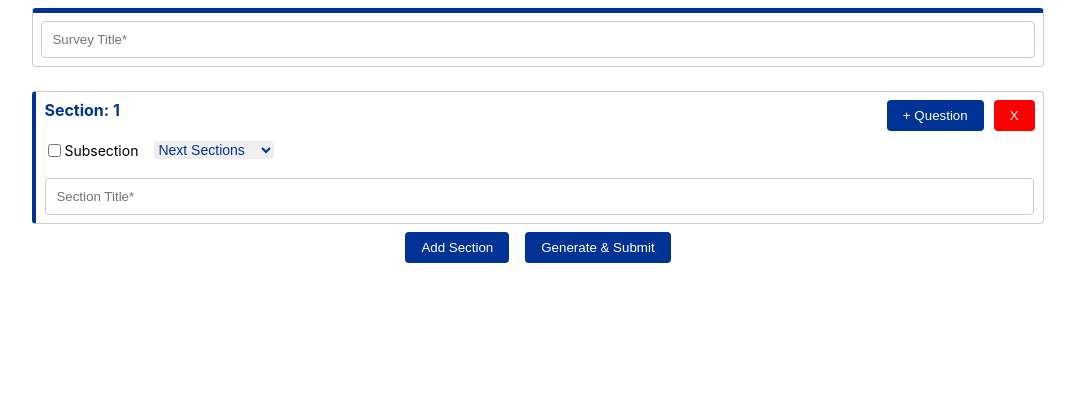
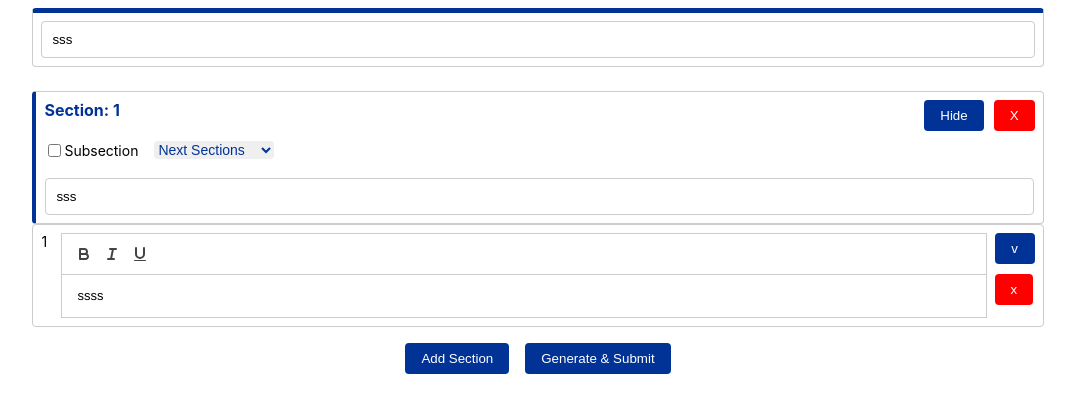
Before and after one commit to asarisoft/DynamicFormLikeGoogleForm, a React (Create React App) app: page / in a window 1280 px wide. Shown: the top 412 px of the page, without its empty margins (102-1177 px from the left). Built offline with nearby package versions, Linux system fonts and the light colour scheme.

Commit message:
update sorting

```diff
--- a/src/components/form/index.js
+++ b/src/components/form/index.js
@@ -55,8 +55,8 @@ class Form extends Component {
     window.addEventListener('message', handleMessageFromIframe);
 
     // // sample data untuk transpile form
-    // const kkk = this.buildStateFromListQuestion(sampleData);
-    // this.props.setInitialData(kkk)
+    const kkk = this.buildStateFromListQuestion(sampleData);
+    this.props.setInitialData(kkk)
   }
 
 
@@ -167,7 +167,7 @@ class Form extends Component {
       other_options: fieldData.other_options,
       min_to_select: fieldData.min_to_select,
       max_to_select: fieldData.max_to_select,
-      survey_title: surveyTitle
+      survey_title: surveyTitle,
     }
 
     if (fieldData.type === "choice") {
@@ -195,6 +195,11 @@ class Form extends Component {
         option: options,
         action: actions,
         other_options: fieldData.other_options,
+      }
+    } else if (fieldData.type === "sorting") {
+      dataQuestion.form = {
+        type: fieldData.type,
+        sorting: fieldData.sorting,
       }
     } else if (fieldData.type === "scale") {
       dataQuestion.form = {
@@ -258,6 +263,8 @@ class Form extends Component {
           label: option,
           action: '',
         }));
+      } else if (item.form.type === 'sorting') {
+        question.sorting = item.form.sorting;
       } else if (item.form.type === 'scale') {
         question.scale = {
           start: item.form.start,
--- a/src/components/form/question/sorting.js
+++ b/src/components/form/question/sorting.js
@@ -14,9 +14,6 @@ class sorting extends Component {
     super(props);
     this.sectionIndex = this.props.sectionIndex;
     this.questionIndex = this.props.questionIndex;
-    this.state = {
-      sorting: [],
-    };
   }
 
   componentDidMount = () => {
@@ -28,11 +25,13 @@ class sorting extends Component {
 
   addSorting = () => {
     const question = this.props.form.sections[this.sectionIndex].questions[this.questionIndex];
-    const sorting = [...question.sorting, ""]
+    const newSorting = [...question.sorting, ""]
+    console.log("sdfsdfsdfds", question, sorting)
+
     this.props.updateQuestion({
       questionIndex: this.questionIndex,
       sectionIndex: this.sectionIndex,
-      data: { sorting }
+      data: {sorting: newSorting}
     })
   };
 
@@ -66,7 +65,7 @@ class sorting extends Component {
     const section = this.props.form.sections[this.sectionIndex];
     const question = section.questions[this.questionIndex];
     const updatedsorting = [...question.sorting]; // Buat salinan objek sorting
-    updatedsorting[index] = { ...updatedsorting[index], value }; // Perbarui salinan objek
+    updatedsorting[index] = value; // Perbarui salinan objek
     this.props.updateQuestion({
       questionIndex: this.questionIndex,
       sectionIndex: this.sectionIndex,
@@ -89,7 +88,7 @@ class sorting extends Component {
               type="text"
               name="label"
               placeholder="Option Text"
-              value={option?.label}
+              value={option}
               onChange={(e) => this.handleOptionChange(index, e)}
             />
             <StyledButton onClick={this.addSorting}>+</StyledButton>
--- a/src/components/form/sample.js
+++ b/src/components/form/sample.js
@@ -1,10 +1,10 @@
 const sampleData = [
     {
-        "_id": "1699588603471",
-        "title": "<p>Pilih Salah Satu Jawaban</p>",
-        "section_title": "Section Pertama",
+        "_id": "1699931958348",
+        "title": "<p>ssss</p>",
+        "section_title": "sss",
         "section": 0,
-        "next_section_index": 2,
+        "next_section_index": "default",
         "sub_section": false,
         "questionNumber": 1,
         "descriptions": "",
@@ -12,163 +12,16 @@ const sampleData = [
         "other_options": false,
         "min_to_select": 1,
         "max_to_select": 10,
-        "survey_title": "Survey Title",
+        "survey_title": "sss",
         "form": {
-            "type": "choice",
-            "option": [
-                "A",
-                "B"
-            ],
-            "action": [
-                "",
-                "1"
-            ]
-        }
-    },
-    {
-        "_id": "1699588636770",
-        "title": "<p>Survey</p>",
-        "section_title": "Section 2 adalah Sub Section, Bisa dari Choices Be akses Ke sini",
-        "section": 1,
-        "next_section_index": "default",
-        "sub_section": true,
-        "questionNumber": 1,
-        "descriptions": "",
-        "required": true,
-        "other_options": false,
-        "min_to_select": 1,
-        "max_to_select": 10,
-        "survey_title": "Survey Title",
-        "form": {
-            "type": "choice",
-            "option": [
-                "Sangat tidak baik",
-                "Tidak baik",
-                "Baik",
-                "Sangat baik"
-            ],
-            "action": [
-                "",
-                "",
-                "",
-                ""
-            ]
-        }
-    },
-    {
-        "_id": "1699588658655",
-        "title": "<p>Multiple Choices tapi Bisa Loncat Loncat</p>",
-        "section_title": "Section 3",
-        "section": 2,
-        "next_section_index": 5,
-        "sub_section": false,
-        "questionNumber": 1,
-        "descriptions": "",
-        "required": true,
-        "other_options": false,
-        "min_to_select": 1,
-        "max_to_select": 10,
-        "survey_title": "Survey Title",
-        "form": {
-            "type": "multiple",
-            "option": [
-                "A",
-                "B",
-                "C"
-            ],
-            "other_options": false
-        }
-    },
-    {
-        "_id": "1699588776491",
-        "title": "<p>Pertanyaan Section 4</p>",
-        "section_title": "Section 4",
-        "section": 3,
-        "next_section_index": "default",
-        "sub_section": true,
-        "questionNumber": 1,
-        "descriptions": "",
-        "required": true,
-        "other_options": false,
-        "min_to_select": 1,
-        "max_to_select": 10,
-        "survey_title": "Survey Title",
-        "form": {
-            "type": "choice",
-            "option": [
-                "Sangat tidak baik",
-                "Tidak baik",
-                "Baik",
-                "Sangat baik"
-            ],
-            "action": [
-                "",
-                "",
-                "",
-                ""
-            ]
-        }
-    },
-    {
-        "_id": "1699588764291",
-        "title": "<p>Question Section 5</p>",
-        "section_title": "Section 5",
-        "section": 4,
-        "next_section_index": "default",
-        "sub_section": true,
-        "questionNumber": 1,
-        "descriptions": "",
-        "required": true,
-        "other_options": false,
-        "min_to_select": 1,
-        "max_to_select": 10,
-        "survey_title": "Survey Title",
-        "form": {
-            "type": "choice",
-            "option": [
-                "Sangat tidak baik",
-                "Tidak baik",
-                "Baik",
-                "Sangat baik"
-            ],
-            "action": [
-                "",
-                "",
-                "",
-                ""
-            ]
-        }
-    },
-    {
-        "_id": "1699588750039",
-        "title": "<p>Survey 6</p>",
-        "section_title": "Last Section",
-        "section": 5,
-        "next_section_index": "default",
-        "sub_section": false,
-        "questionNumber": 1,
-        "descriptions": "Survey",
-        "required": true,
-        "other_options": false,
-        "min_to_select": 1,
-        "max_to_select": 10,
-        "survey_title": "Survey Title",
-        "form": {
-            "type": "choice",
-            "option": [
-                "Sangat tidak baik",
-                "Tidak baik",
-                "Baik",
-                "Sangat baik"
-            ],
-            "action": [
-                "",
-                "",
-                "",
-                ""
+            "type": "sorting",
+            "sorting": [
+                "sss",
+                "ssssss",
+                "sssss",
+                "yyyyy"
             ]
         }
     }
 ]
-
 export default sampleData;
```
